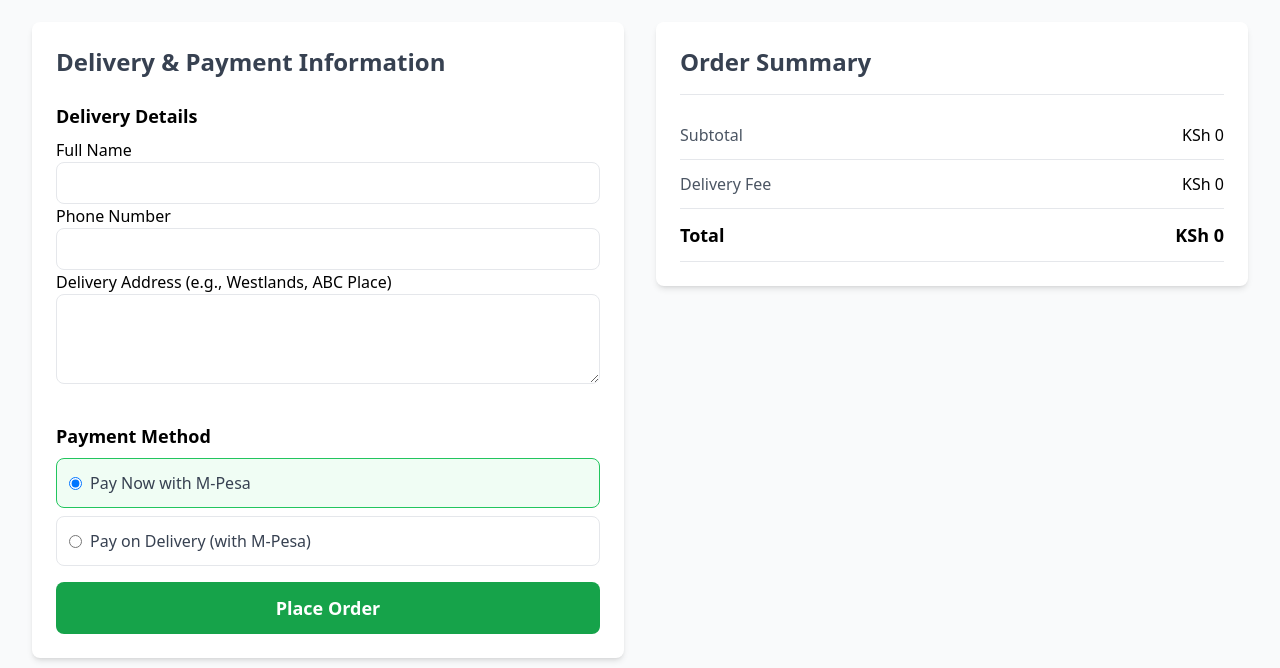
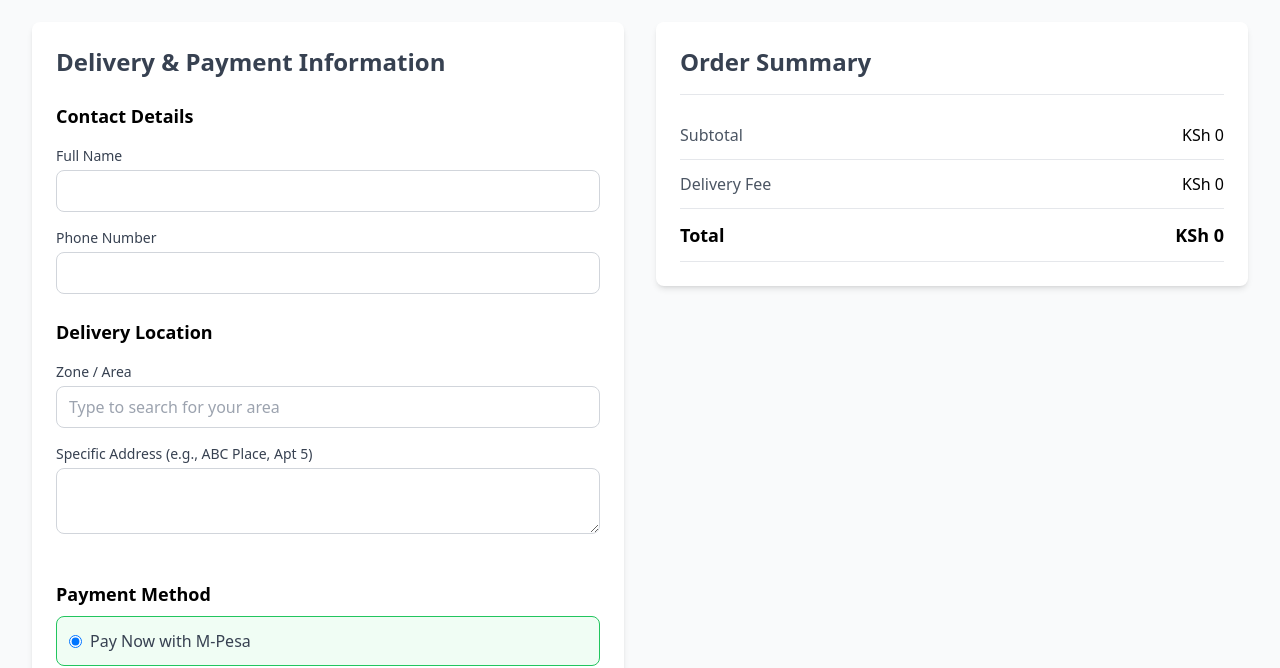
Before and after one commit to Tony-Nyakinda/towntreasuregroceries, a website with bundled scripts: page checkout.html in a window 1280 px wide. Shown: the part 134-802 px from the top of the page. Built offline with nearby package versions, Linux system fonts and the light colour scheme; a script that the page names is missing.

Commit message:
Update checkout.html

```diff
--- a/checkout.html
+++ b/checkout.html
@@ -7,6 +7,7 @@
     <script src="https://cdn.tailwindcss.com"></script>
     <link href="https://fonts.googleapis.com/css2?family=Poppins:wght@700&family=Inter:wght@400;500&display=swap" rel="stylesheet">
     <link rel="stylesheet" href="https://cdnjs.cloudflare.com/ajax/libs/font-awesome/6.4.0/css/all.min.css">
+
     <link rel="stylesheet" href="style.css">
     <link rel="icon" type="image/png" sizes="32x32" href="IMAGE/favicon/favicon-32x32.png">
     <style>
@@ -18,11 +19,11 @@
             border-bottom: 1px solid #e5e7eb;
         }
         /* Styles for the autocomplete suggestions */
-        #addressSuggestions .suggestion-item {
+        #zoneSuggestions .suggestion-item {
             padding: 0.75rem 1rem;
             cursor: pointer;
         }
-        #addressSuggestions .suggestion-item:hover {
+        #zoneSuggestions .suggestion-item:hover {
             background-color: #f3f4f6; /* gray-100 */
         }
     </style>
@@ -50,25 +51,35 @@
             <!-- Left Column: Delivery and Payment -->
             <div class="bg-white p-6 rounded-lg shadow-md">
                 <h2 class="text-2xl font-bold text-gray-700 mb-6">Delivery & Payment Information</h2>
-                <form id="checkoutForm" class="space-y-4">
+                <form id="checkoutForm" class="space-y-6">
                     <!-- Delivery Details -->
                     <div>
-                        <h3 class="text-lg font-semibold mb-2">Delivery Details</h3>
-                        <div class="floating-label-group">
-                            <label for="fullName" class="floating-label">Full Name</label>
-                            <input type="text" id="fullName" class="floating-input w-full px-3 py-2 border rounded-lg focus:outline-none focus:ring-2 focus:ring-green-500" placeholder=" " required>
+                        <h3 class="text-lg font-semibold mb-4">Contact Details</h3>
+                        <div class="space-y-4">
+                            <div>
+                                <label for="fullName" class="block text-sm font-medium text-gray-700 mb-1">Full Name</label>
+                                <input type="text" id="fullName" class="w-full px-3 py-2 border border-gray-300 rounded-lg focus:outline-none focus:ring-2 focus:ring-green-500" required>
+                            </div>
+                            <div>
+                                <label for="phone" class="block text-sm font-medium text-gray-700 mb-1">Phone Number</label>
+                                <input type="tel" id="phone" class="w-full px-3 py-2 border border-gray-300 rounded-lg focus:outline-none focus:ring-2 focus:ring-green-500" required>
+                            </div>
                         </div>
-                        <div class="floating-label-group">
-                            <label for="phone" class="floating-label">Phone Number</label>
-                            <input type="tel" id="phone" class="floating-input w-full px-3 py-2 border rounded-lg focus:outline-none focus:ring-2 focus:ring-green-500" placeholder=" " required>
 
-                        </div>
-                        <!-- Address input with suggestions container -->
-                        <div class="floating-label-group relative">
-                            <label for="address" class="floating-label">Delivery Address (e.g., Westlands, ABC Place)</label>
-                            <textarea id="address" rows="3" class="floating-input w-full px-3 py-2 border rounded-lg focus:outline-none focus:ring-2 focus:ring-green-500" placeholder=" " required></textarea>
+                        <h3 class="text-lg font-semibold mb-4 mt-6">Delivery Location</h3>
+                        <div class="space-y-4">
+                            <!-- Zone/Area Input with autocomplete -->
+                            <div class="relative">
+                                <label for="zoneInput" class="block text-sm font-medium text-gray-700 mb-1">Zone / Area</label>
+                                <input type="text" id="zoneInput" class="w-full px-3 py-2 border border-gray-300 rounded-lg focus:outline-none focus:ring-2 focus:ring-green-500" placeholder="Type to search for your area" required>
+                                <div id="zoneSuggestions" class="absolute left-0 right-0 bg-white border border-gray-300 rounded-b-lg z-10 hidden max-h-48 overflow-y-auto shadow-lg"></div>
+                            </div>
 
-                            <div id="addressSuggestions" class="absolute left-0 right-0 bg-white border border-gray-300 rounded-b-lg z-10 hidden max-h-48 overflow-y-auto shadow-lg"></div>
+                            <!-- Specific Address input -->
+                            <div>
+                                <label for="specificAddressInput" class="block text-sm font-medium text-gray-700 mb-1">Specific Address (e.g., ABC Place, Apt 5)</label>
+                                <textarea id="specificAddressInput" rows="2" class="w-full px-3 py-2 border border-gray-300 rounded-lg focus:outline-none focus:ring-2 focus:ring-green-500" required></textarea>
+                            </div>
                         </div>
                     </div>
 
```
